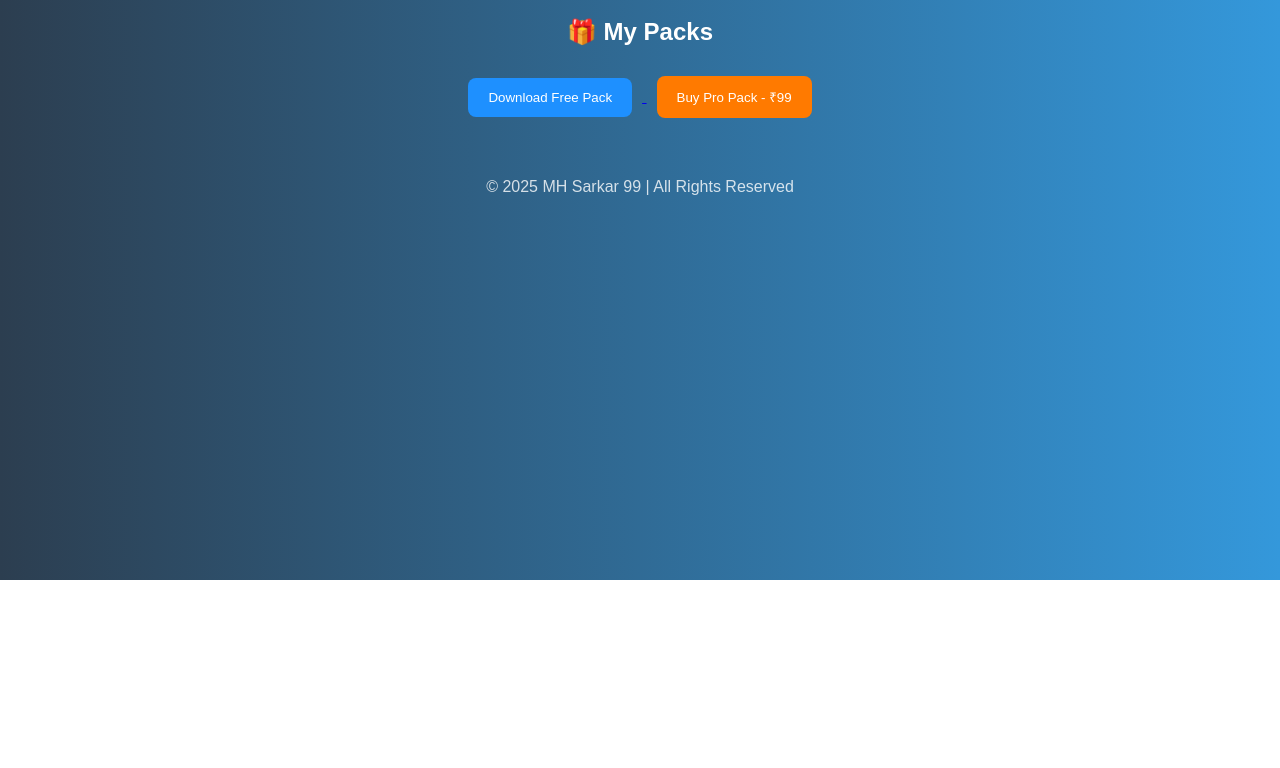
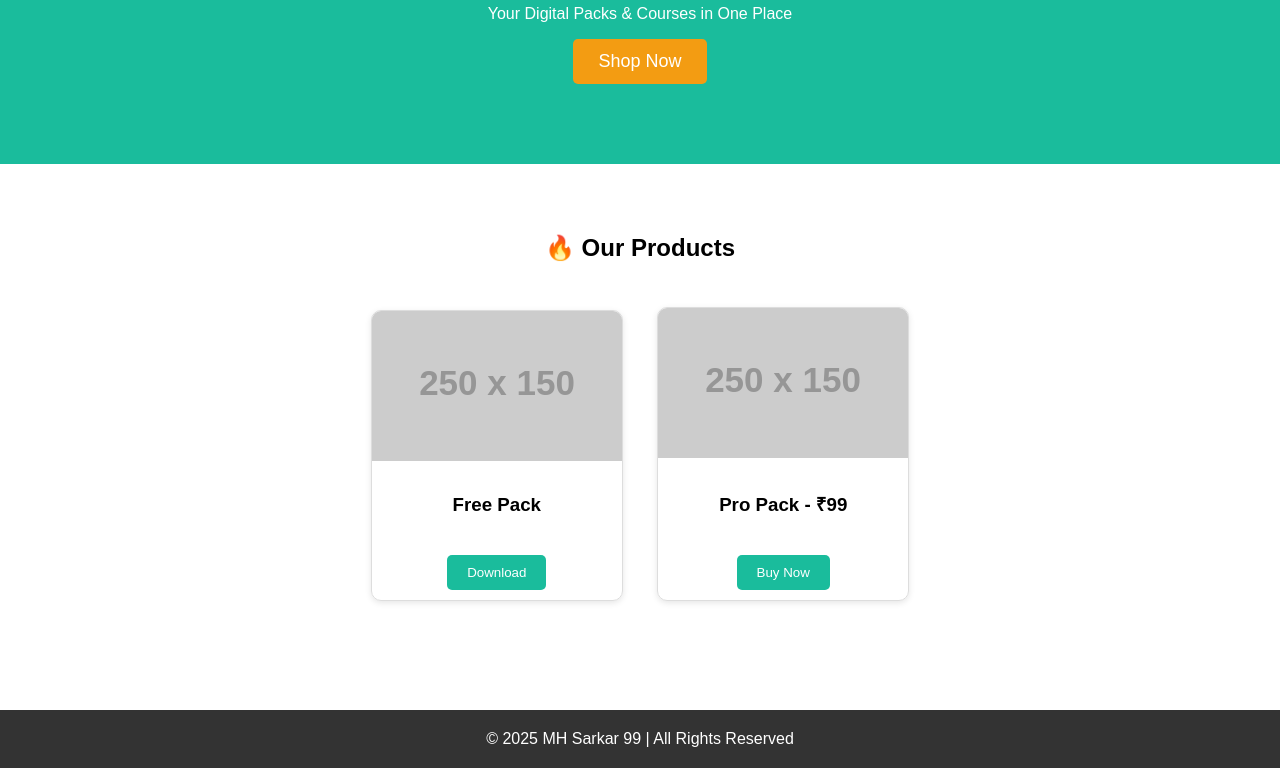
Before and after one commit to adityasarkar96k-ux/MH-Sarkar-99, a plain HTML site: page index.html in a window 1280 px wide. Shown: the part 220-988 px from the top of the page. Before the commit the page ends 800 px from the top, so only its background shows below. Drawn offline with Linux system fonts and the light colour scheme.

Commit message:
Update index.html

```diff
--- a/index.html
+++ b/index.html
@@ -3,51 +3,71 @@
 <head>
   <meta charset="UTF-8">
   <meta name="viewport" content="width=device-width, initial-scale=1.0">
-  <title>MH Sarkar 99</title>
+  <title>MH Sarkar 99 - SkillKart Style</title>
   <style>
-    body {
-      font-family: Arial, sans-serif;
-      text-align: center;
-      background: linear-gradient(to right, #2c3e50, #3498db);
-      color: white;
-      padding: 50px;
+    body { font-family: Arial, sans-serif; margin:0; padding:0; }
+    nav { background:#333; padding:10px; }
+    nav a { color:#fff; margin:0 15px; text-decoration:none; font-weight:bold; }
+    nav a:hover { color:#f39c12; }
+
+    .hero {
+      background:#1abc9c; color:#fff; text-align:center; padding:80px 20px;
     }
-    h1 {
-      font-size: 3rem;
-      margin-bottom: 20px;
+    .hero h1 { font-size:48px; margin-bottom:20px; }
+    .hero button {
+      padding:12px 25px; background:#f39c12; color:#fff; border:none;
+      border-radius:5px; cursor:pointer; font-size:18px;
     }
-    p {
-      font-size: 1.5rem;
+
+    .products { padding:50px 20px; text-align:center; }
+    .products h2 { margin-bottom:30px; }
+    .card {
+      display:inline-block; width:250px; margin:15px; border:1px solid #ddd;
+      border-radius:10px; overflow:hidden; box-shadow:0 2px 6px rgba(0,0,0,0.1);
     }
-    footer {
-      margin-top: 50px;
-      font-size: 1rem;
-      opacity: 0.8;
+    .card img { width:100%; }
+    .card h3 { padding:10px; }
+    .card button {
+      margin:10px; padding:10px 20px; background:#1abc9c; color:#fff; border:none; border-radius:5px;
     }
+    footer { background:#333; color:#fff; text-align:center; padding:20px; margin-top:40px; }
   </style>
 </head>
 <body>
-  <h1>🚀 Welcome to MH Sarkar 99 🚀</h1>
-  <p>This is my first GitHub website.</p>
-  <!-- Packs Section -->
-<div style="margin-top:40px;">
-  <h2>🎁 My Packs</h2>
+  <!-- Navbar -->
+  <nav>
+    <a href="#">Home</a>
+    <a href="#products">Products</a>
+    <a href="#contact">Contact</a>
+  </nav>
 
-  <!-- Free Pack -->
-  <a href="https://sub4unlock.io/FTIVa" target="_blank" rel="noopener noreferrer">
-    <button style="padding:12px 20px; background:#1e90ff; color:#fff; border:none; border-radius:8px; cursor:pointer; margin:10px;">
-      Download Free Pack
-    </button>
-  </a>
+  <!-- Hero Section -->
+  <div class="hero">
+    <h1>Welcome to MH Sarkar 99</h1>
+    <p>Your Digital Packs & Courses in One Place</p>
+    <button>Shop Now</button>
+  </div>
 
-  <!-- Paid Pack -->
-  <a href="https://gumroad.com/l/YOUR_PAID_PACK" target="_blank" rel="noopener noreferrer">
-    <button style="padding:12px 20px; background:#ff7a00; color:#fff; border:none; border-radius:8px; cursor:pointer; margin:10px;">
-      Buy Pro Pack - ₹99
-    </button>
-  </a>
-</div>
+  <!-- Products Section -->
+  <div class="products" id="products">
+    <h2>🔥 Our Products</h2>
 
-  <footer>© 2025 MH Sarkar 99 | All Rights Reserved</footer>
+    <div class="card">
+      <img src="https://via.placeholder.com/250x150" alt="Free Pack">
+      <h3>Free Pack</h3>
+      <a href="YOUR_FREE_LINK"><button>Download</button></a>
+    </div>
+
+    <div class="card">
+      <img src="https://via.placeholder.com/250x150" alt="Paid Pack">
+      <h3>Pro Pack - ₹99</h3>
+      <a href="YOUR_PAID_LINK"><button>Buy Now</button></a>
+    </div>
+  </div>
+
+  <!-- Footer -->
+  <footer>
+    © 2025 MH Sarkar 99 | All Rights Reserved
+  </footer>
 </body>
 </html>
```
